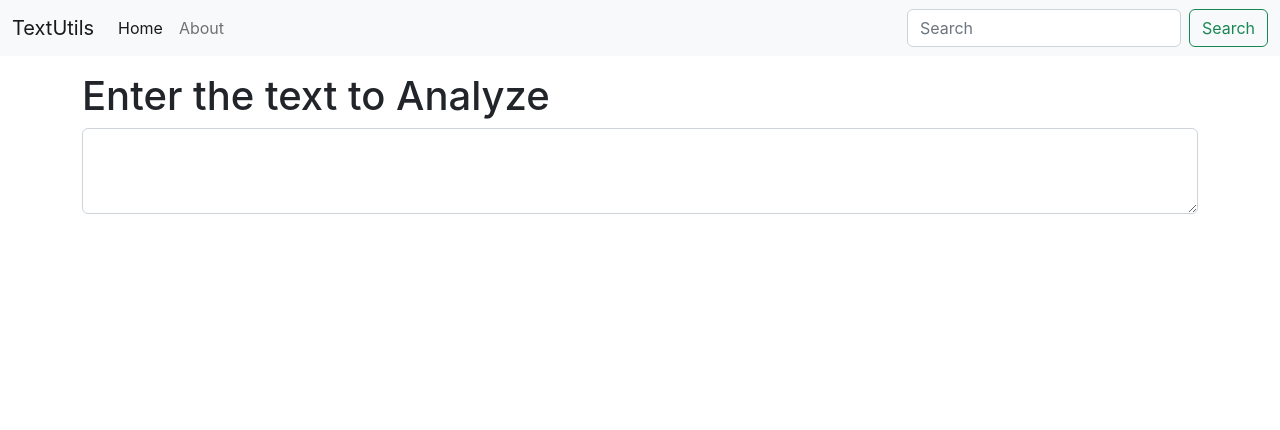
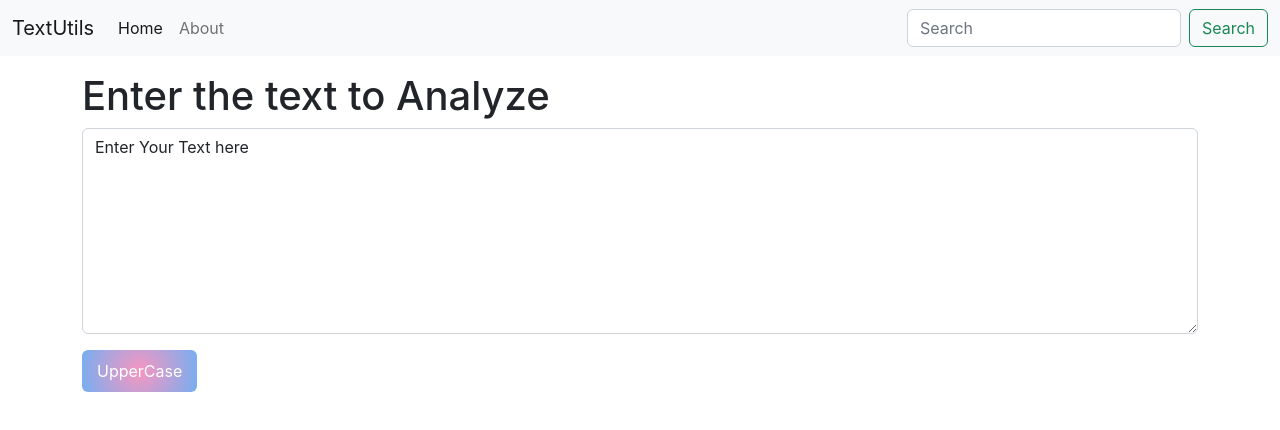
Before and after one commit to MohammadInamdar/text-utils, a React (Create React App) app: page / in a window 1280 px wide. Shown: the top 430 px of the page. Built offline with nearby package versions, Linux system fonts and the light colour scheme.

Commit message:
convert text in uppercase using string method

```diff
--- /dev/null
+++ b/src/Component/All.css
@@ -0,0 +1,90 @@
+.btn-6 {
+    background: rgb(247, 150, 192);
+    background: radial-gradient(circle, rgba(247, 150, 192, 1) 0%, rgba(118, 174, 241, 1) 100%);
+    line-height: 42px;
+    padding: 0 15px;
+    border: none;
+}
+
+.btn-6 span {
+    position: relative;
+    display: block;
+    width: 100%;
+    height: 100%;
+}
+
+.btn-6:before,
+.btn-6:after {
+    position: absolute;
+    content: "";
+    height: 0%;
+    width: 1px;
+    box-shadow:
+        -1px -1px 20px 0px rgba(255, 255, 255, 1),
+        -4px -4px 5px 0px rgba(255, 255, 255, 1),
+        7px 7px 20px 0px rgba(0, 0, 0, .4),
+        4px 4px 5px 0px rgba(0, 0, 0, .3);
+}
+
+.btn-6:before {
+    right: 0;
+    top: 0;
+    transition: all 500ms ease;
+}
+
+.btn-6:after {
+    left: 0;
+    bottom: 0;
+    transition: all 500ms ease;
+}
+
+.btn-6:hover {
+    background: transparent;
+    color: #76aef1;
+    box-shadow: none;
+}
+
+.btn-6:hover:before {
+    transition: all 500ms ease;
+    height: 100%;
+}
+
+.btn-6:hover:after {
+    transition: all 500ms ease;
+    height: 100%;
+}
+
+.btn-6 span:before,
+.btn-6 span:after {
+    position: absolute;
+    content: "";
+    box-shadow:
+        -1px -1px 20px 0px rgba(255, 255, 255, 1),
+        -4px -4px 5px 0px rgba(255, 255, 255, 1),
+        7px 7px 20px 0px rgba(0, 0, 0, .4),
+        4px 4px 5px 0px rgba(0, 0, 0, .3);
+}
+
+.btn-6 span:before {
+    left: 0;
+    top: 0;
+    width: 0%;
+    height: .5px;
+    transition: all 500ms ease;
+}
+
+.btn-6 span:after {
+    right: 0;
+    bottom: 0;
+    width: 0%;
+    height: .5px;
+    transition: all 500ms ease;
+}
+
+.btn-6 span:hover:before {
+    width: 100%;
+}
+
+.btn-6 span:hover:after {
+    width: 100%;
+}
--- a/src/Component/TextForm.js
+++ b/src/Component/TextForm.js
@@ -1,15 +1,34 @@
-import React from "react";
+import React, { useState } from "react";
+import "../Component/All.css";
+const TextForm = (props) => {
+  const handleUpClick = () => {
+    // using toUpperCase string method chage text
+    let newText = text.toUpperCase();
+    setText(newText);
+  };
 
-const TextForm = (props) => {
+  //   Handle for event for use event.target.value
+  const handleOnChange = (event) => {
+    setText(event.target.value);
+  };
+
+  //   use for usestate for settext
+  const [text, setText] = useState("Enter Your Text here");
   return (
     <>
+      {/* props add into app.js  */}
       <h1>{props.heading}</h1>
-      <div class="mb-3">
+      <div className="mb-3">
         <textarea
-          class="form-control"
-          id="exampleFormControlTextarea1"
-          rows="3"
+          className="form-control"
+          id="myBox"
+          rows="8"
+          value={text}
+          onChange={handleOnChange}
         ></textarea>
+        <button className="btn btn-primary my-3 btn-6" onClick={handleUpClick}>
+          <span>UpperCase</span>
+        </button>
       </div>
     </>
   );
```
